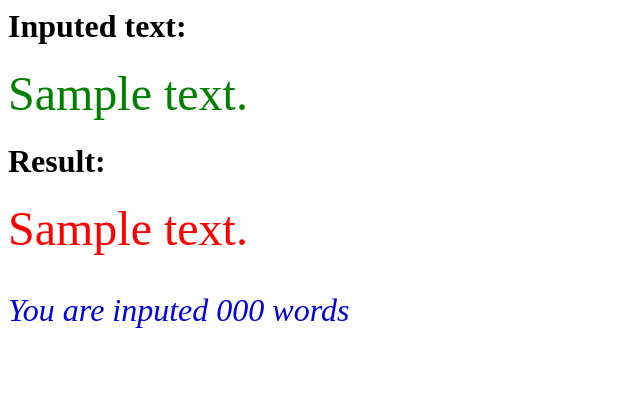
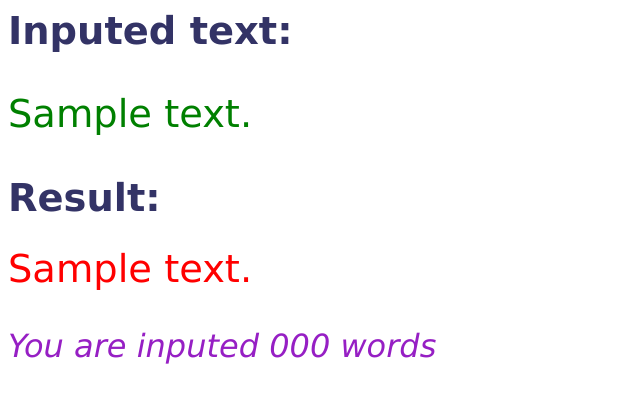
Before and after one commit to DmAlFat/Test_Django_Project, a Django app: template templates/result.html in a window 1280 px wide. Shown: the top 403 px of the page, without its empty margins (0-640 px from the left). Run offline with Django 4.2, Linux system fonts and the light colour scheme; the template is opened without the code that fills it: most values are stand-ins (such as "Sample title", 1, 10 or a date in 2020).

Commit message:
Add style form

```diff
--- a/templates/result.html
+++ b/templates/result.html
@@ -1,11 +1,33 @@
+<style>
+   H1 {
+    font-size: 240%;
+    font-family: Verdana, Arial, Helvetica, sans-serif;
+    color: #333366;
+   }
+   p {
+    font-size: 240%;
+    font-family: Verdana, Times New Roman, Helvetica, sans-serif;
+    color: Green;
+   }
+   p1 {
+    font-size: 240%;
+    font-family: Verdana, Times New Roman, Helvetica, sans-serif;
+    color: Red;
+   }
+   p2 {
+    font-size: 200%;
+    font-family: Verdana, Tahoma, Helvetica, sans-serif;
+    color: #961fc4;
+   }
+  </style>
+
 <h1>Inputed text:</h1>
 
-<font size="14" color="Green">{{usertext}}</font>
-
+<p>{{usertext}}</p>
 
 <h1>Result:</h1>
 
-<font size="14" color="Red">{{reversedtext}}</font>
+<p1>{{reversedtext}}</p1>
 
 <br><br><br>
-<font size="6" color="Wiolet"><i>You are inputed {{number_of_words}} words</i></font>
+<p2><i>You are inputed {{number_of_words}} words</i></p2>
```
Also changed, not shown: templates/about.html (+8 -1 lines).
